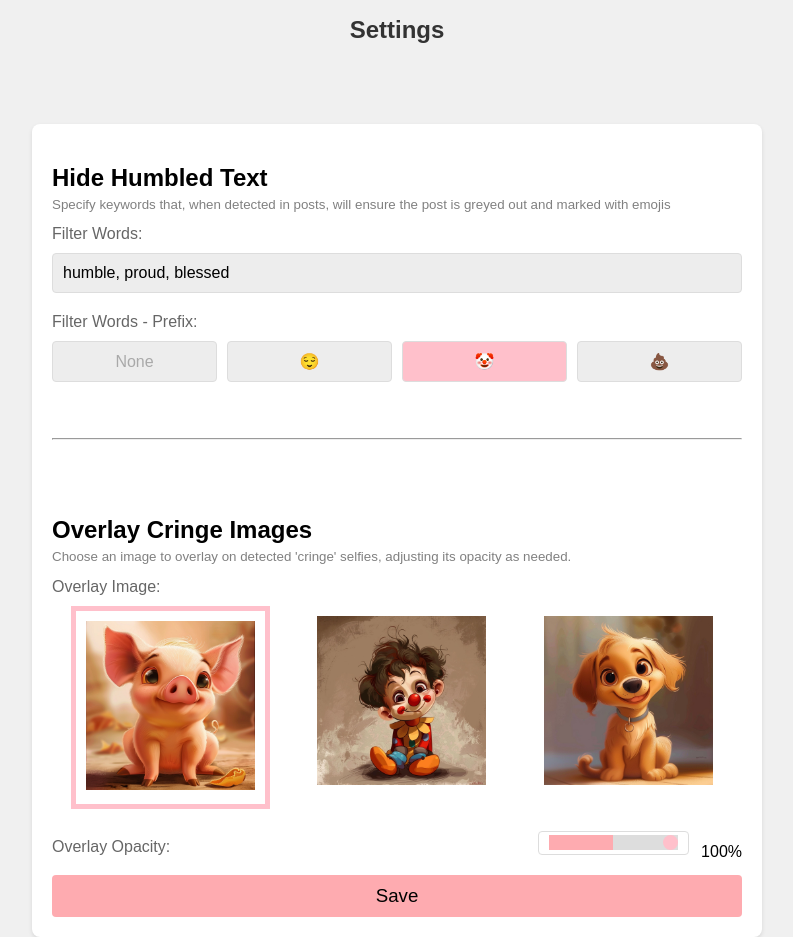
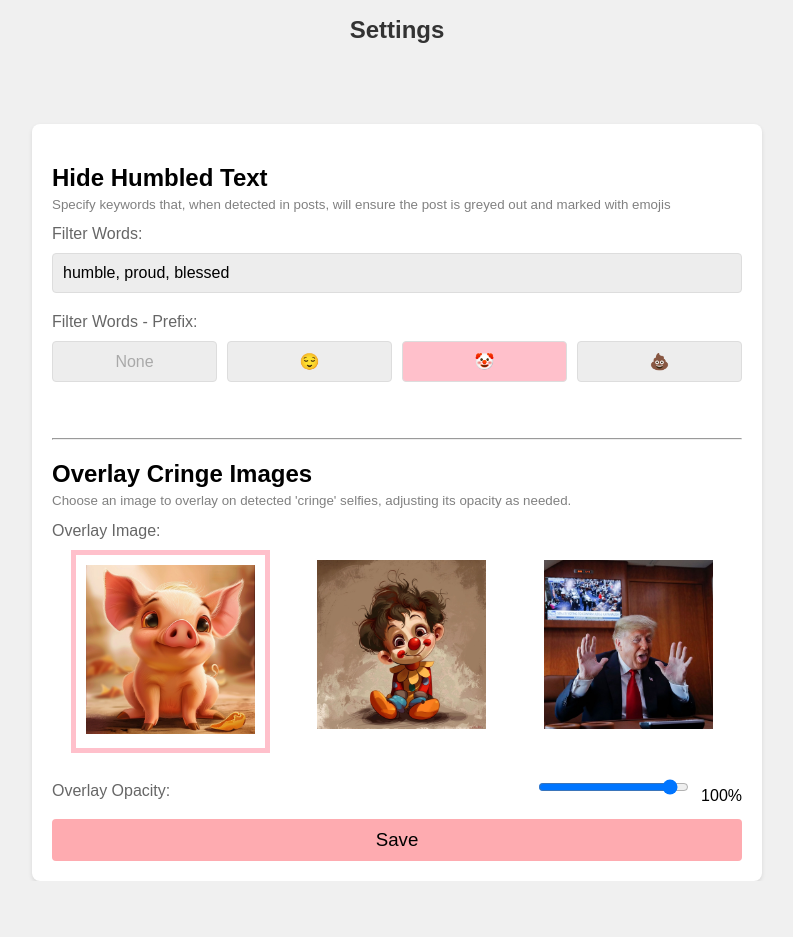
Before and after one commit to FelixGraeber/linkedin-unhumble, a browser extension: page src/settings/settings.html in a window 1280 px wide. Shown: the whole page, without its empty margins (243-1036 px from the left). After the commit the page ends 881 px from the top, so only its background shows below. Drawn offline with Linux system fonts and the light colour scheme.

Commit message:
INserted trump :)

```diff
--- a/src/settings/settings.html
+++ b/src/settings/settings.html
@@ -126,20 +126,18 @@
             }
         }
         input[type="range"] {
-            -webkit-appearance: none;
             width: 100%;
-            background: transparent; /* Remove default background */
             height: 2px;
+            background: #FFC0CB; /* Pink background for slider */
+            cursor: pointer;
         }
 
         input[type="range"]::-webkit-slider-thumb {
-            -webkit-appearance: none;
             appearance: none;
             width: 15px;
             height: 15px;
             border-radius: 50%;
             background: #FFC0CB; /* Dark pink slider thumb */
-            cursor: pointer;
         }
 
         input[type="range"]::-moz-range-thumb {
@@ -147,26 +145,6 @@
             height: 15px;
             border-radius: 50%;
             background: #FFC0CB; /* Dark pink slider thumb */
-            cursor: pointer;
-        }
-
-        /* For Webkit browsers */
-        input[type="range"]::-webkit-slider-runnable-track {
-            background: linear-gradient(to right, #FEABB0 50%, #ddd 50%);
-        }
-
-        /* For Mozilla browsers */
-        input[type="range"]::-moz-range-track {
-            background: linear-gradient(to right, #FEABB0 50%, #ddd 50%);
-        }
-
-        /* Adjust the percentage to match the thumb's position */
-        input[type="range"]:focus::-webkit-slider-runnable-track {
-            background: linear-gradient(to right, #FEABB0 var(--thumb-percentage), #ddd var(--thumb-percentage));
-        }
-
-        input[type="range"]:focus::-moz-range-track {
-            background: linear-gradient(to right, #FEABB0 var(--thumb-percentage), #ddd var(--thumb-percentage));
         }
     </style>
 </head>
@@ -187,14 +165,13 @@
         </div>
         <br></br>
         <hr style="margin-top: 20px; margin-bottom: 20px;">
-        <br></br>
         <h2>Overlay Cringe Images</h2>
         <p>Choose an image to overlay on detected 'cringe' selfies, adjusting its opacity as needed.</p>
         <label for="overlayImage">Overlay Image:</label>
         <div class="image-preview">
             <div id="pig" class="highlight"><img src="../../assets/pig.webp" alt="Pig"></div>
             <div id="clown"><img src="../../assets/clown.webp" alt="Clown"></div>
-            <div id="puppy"><img src="../../assets/puppy.webp" alt="Puppy"></div>
+            <div id="trump"><img src="../../assets/trump.jpg" alt="Trump"></div>
         </div>
         <div style="display: flex; justify-content: space-between; align-items: center;">
             <label for="overlayOpacity">Overlay Opacity:</label>
```
Also changed, not shown: assets/trump.jpg (added).
